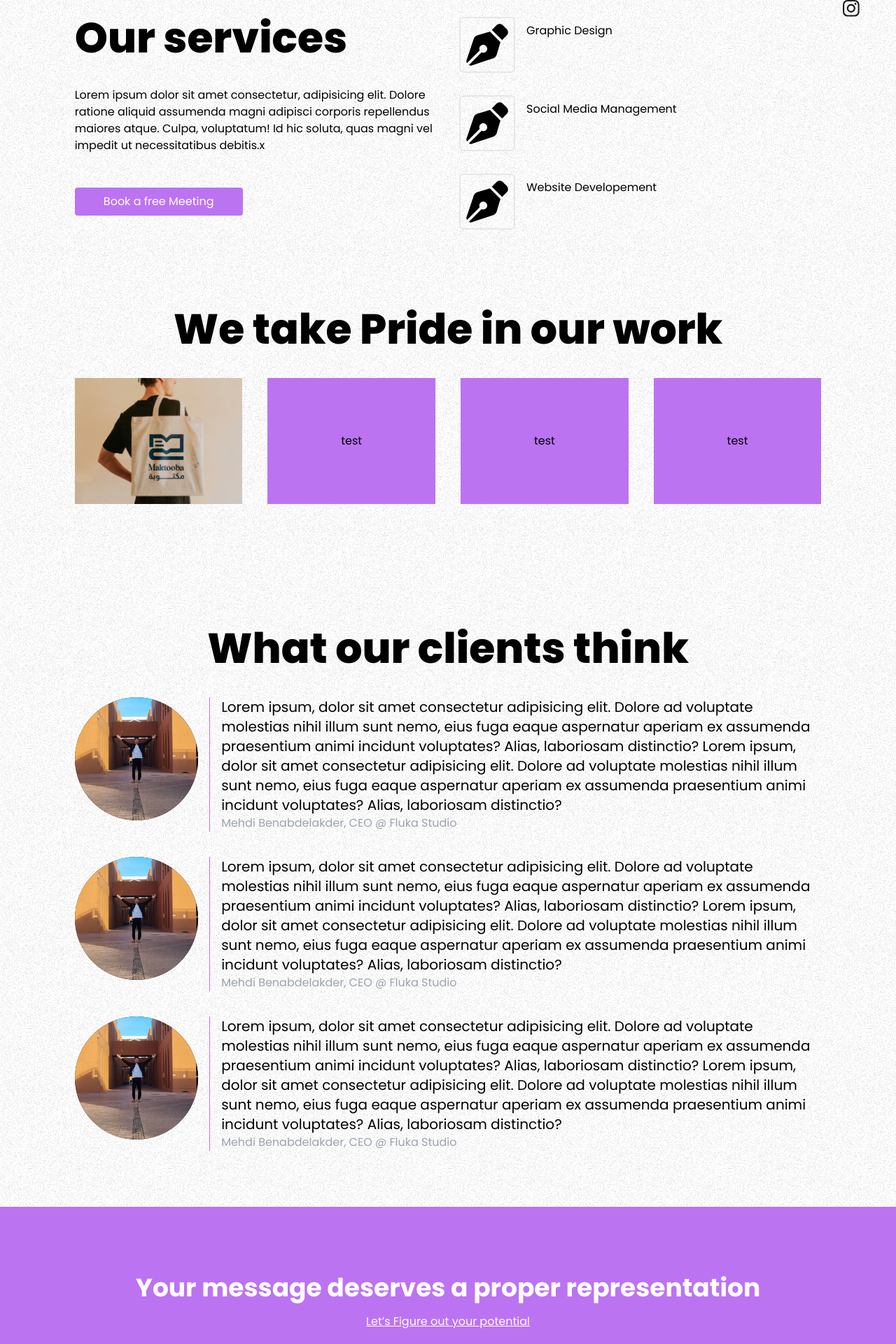
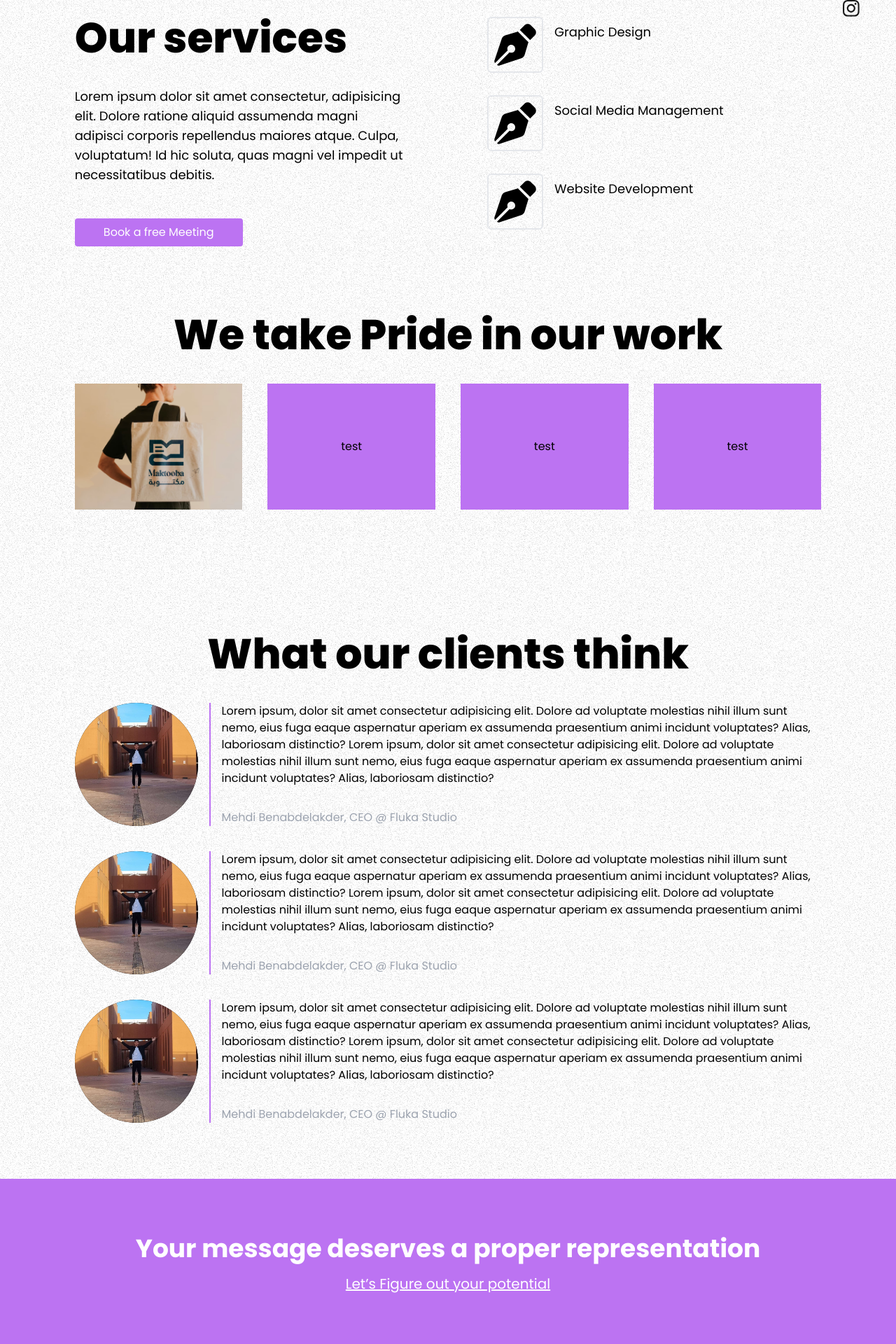
Before and after one commit to Mehdibenabdelkader/flukastudio, a React (Vite) app: page / in a window 1280 px wide. Shown: the part 720-2640 px from the top of the page at 70% size. Built offline with nearby package versions, Linux system fonts and the light colour scheme.

Commit message:
make the website responsive

```diff
--- a/src/components/CallToAction.tsx
+++ b/src/components/CallToAction.tsx
@@ -1,11 +1,17 @@
 export const CallToAction = () => {
     return (
-        <div className="bg-purple ">
-            <div className="flex flex-col justify-center ">
-                <h1 className="font-semibold text-4xl mt-24 mb-4  text-white">Your message deserves a proper representation</h1>
-                <a href="" className=" text-white mb-20 underline">Let’s Figure out your potential</a>
-            </div>
+      <div className="bg-purple py-16">
+        <div className="w-5/6 mx-auto flex flex-col items-center justify-center text-center text-white">
+          <h1 className="font-semibold text-3xl md:text-4xl mt-4 mb-4">
+            Your message deserves a proper representation
+          </h1>
+          <a
+            href="#"
+            className="text-white text-lg md:text-xl mb-4 underline hover:no-underline"
+          >
+            Let’s Figure out your potential
+          </a>
         </div>
-
+      </div>
     );
-};
+  };
--- a/src/components/Navbar.tsx
+++ b/src/components/Navbar.tsx
@@ -3,7 +3,7 @@ import flukastudio from "../assets/flukastudio.svg";
 export const Navbar = () => {
   return (
     <div>
-      <nav className="fixed top-8 p-4 rounded-md w-5/6 z-50 left-1/2 -translate-x-1/2 border-2 lg:backdrop-blur-sm">
+      <nav className="fixed top-8 p-4 rounded-md w-5/6 z-50 left-1/2 -translate-x-1/2 border-2 backdrop-blur-sm">
         <div className="container mx-auto flex items-center justify-between">
           <div className="flex-shrink-0">
             <a href="#" className="">
--- a/src/components/Projects.tsx
+++ b/src/components/Projects.tsx
@@ -2,11 +2,11 @@ import Maktooba from "../assets/projects/maktooba.png";
 
 export const Projects = () => {
   return (
-    <div className="w-5/6 mx-auto flex flex-col py-20 ">
-      <h1 className="font-black text-6xl pb-10 pt-4">We take Pride in our work</h1>
-      <div className="flex gap-9 justify-evenly">
+    <div className="w-5/6 mx-auto flex flex-col py-20 items-center">
+      <h1 className="font-black text-3xl lg:text-6xl pb-10 pt-4 text-center">We take Pride in our work</h1>
+      <div className="grid grid-cols-2 lg:grid-cols-4 gap-4 lg:gap-9 justify-center w-full">
         <button className="bg-purple flex-1">
-          <img src={Maktooba} alt="" />
+          <img src={Maktooba} alt="Project 1" />
         </button>
         <button className="bg-purple flex-1">
           test
--- a/src/components/Services.tsx
+++ b/src/components/Services.tsx
@@ -2,26 +2,29 @@ import Design from "../assets/Design.svg";
 
 export const Services = () => {
     return (
-      <div className=" w-5/6 mx-auto flex text-left pt-20 ">
-        <div className=" flex flex-col flex-1 ">
-            <h1 className="font-black text-6xl pb-10 pt-4">Our services</h1>
-            <p className="">Lorem ipsum dolor sit amet consectetur, adipisicing elit. Dolore ratione aliquid assumenda magni adipisci corporis repellendus maiores atque. Culpa, voluptatum! Id hic soluta, quas magni vel impedit ut necessitatibus debitis.x</p>
-            <button className="px-4 py-2 bg-purple text-white rounded w-60 mt-12">Book a free Meeting</button>
+      <div className="w-5/6 mx-auto flex flex-col md:flex-row text-left pt-20 gap-2 md:gap-28">
+        <div className="flex flex-col flex-1">
+          <h1 className="font-black text-6xl md:text-6xl pb-10 pt-4">Our services</h1>
+          <p className="text-base md:text-lg">
+            Lorem ipsum dolor sit amet consectetur, adipisicing elit. Dolore ratione aliquid assumenda magni adipisci corporis repellendus maiores atque. Culpa, voluptatum! Id hic soluta, quas magni vel impedit ut necessitatibus debitis.
+          </p>
+          <button className="self-start px-4 py-2 bg-purple text-white rounded w-60 mt-12">
+            Book a free Meeting
+          </button>
         </div>
-        <div className="flex-1 flex flex-col">
-            <div className="p-4 flex">
-                <img src={Design} alt="" className="rounded-md p-2 border-2 w-20 " />
-                <h1 className="mx-4 mt-2">Graphic Design</h1>
-            </div>
-            <div className="p-4 flex">
-                <img src={Design} alt="" className="rounded-md p-2 border-2 w-20" />
-                <h1 className="mx-4 mt-2" >Social Media Management</h1>
-            </div>
-            <div className="p-4 flex">
-                <img src={Design} alt="" className="rounded-md p-2 border-2 w-20" />
-                <h1 className="mx-4 mt-2">Website Developement</h1>
-            </div>
-
+        <div className="flex-1 flex flex-col mt-5 md:mt-0">
+          <div className="py-4 flex">
+            <img src={Design} alt="Graphic Design" className="rounded-md p-2 border-2 w-20" />
+            <h1 className="mx-4 mt-2 text-base md:text-lg">Graphic Design</h1>
+          </div>
+          <div className="py-4 flex">
+            <img src={Design} alt="Social Media Management" className="rounded-md p-2 border-2 w-20" />
+            <h1 className="mx-4 mt-2 text-base md:text-lg">Social Media Management</h1>
+          </div>
+          <div className="py-4 flex">
+            <img src={Design} alt="Website Development" className="rounded-md p-2 border-2 w-20" />
+            <h1 className="mx-4 mt-2 text-base md:text-lg">Website Development</h1>
+          </div>
         </div>
       </div>
     );
--- a/src/components/SocialMedia.tsx
+++ b/src/components/SocialMedia.tsx
@@ -4,15 +4,15 @@ import insta from "../assets/insta.svg";
 
 export const SocialMedia = () => {
   return (
-    <div className="fixed bottom-12 flex flex-col justify-center right-12 items-center">
+    <div className="hidden fixed bottom-12 md:flex flex-col justify-center right-12 items-center ">
       <button className="py-2 w-6">
-        <img src={x} alt="" />
+        <img src={x} alt="X" />
       </button>
       <button className="py-2 w-8">
-        <img src={linkedin} alt="" />
+        <img src={linkedin} alt="LinkedIn" />
       </button>
       <button className="py-2 w-6">
-        <img src={insta} alt="" />
+        <img src={insta} alt="Instagram" />
       </button>
     </div>
   );
--- a/src/components/Testimonials.tsx
+++ b/src/components/Testimonials.tsx
@@ -2,44 +2,44 @@ import client1 from "../assets/clients/client1.jpg";
 
 export const Testimonials = () => {
     return (
-    <div className="w-5/6 mx-auto flex flex-col py-20 ">
-      <h1 className="font-black text-6xl pb-10 pt-4">What our clients think</h1>
-      <div className="flex gap-9 justify-evenly flex-col">
-        <div className="flex gap-4">
-            <div className="w-44 shrink-0">
-                <img src={client1} alt="" className="bg-black rounded-full aspect-square" />
+      <div className="w-5/6 mx-auto flex flex-col py-20 items-center">
+        <h1 className="font-black text-3xl lg:text-6xl pb-10 pt-4 text-center">What our clients think</h1>
+        <div className="flex flex-col gap-9 justify-center w-full">
+          <div className="flex flex-col md:flex-row gap-4">
+            <div className="w-24 md:w-44 shrink-0 mx-auto md:mx-0">
+              <img src={client1} alt="Client 1" className="bg-black rounded-full aspect-square" />
             </div>
-
-            <div className="bg-purple w-2 "></div>
-            <div className="text-left  flex flex-col">
-                <p className="text-xl">Lorem ipsum, dolor sit amet consectetur adipisicing elit. Dolore ad voluptate molestias nihil illum sunt nemo, eius fuga eaque aspernatur aperiam ex assumenda praesentium animi incidunt voluptates? Alias, laboriosam distinctio? Lorem ipsum, dolor sit amet consectetur adipisicing elit. Dolore ad voluptate molestias nihil illum sunt nemo, eius fuga eaque aspernatur aperiam ex assumenda praesentium animi incidunt voluptates? Alias, laboriosam distinctio?</p>
-                <p className="text-gray-400  mt-auto"> Mehdi Benabdelakder, CEO @ Fluka Studio</p>
+            <div className="bg-purple w-full md:w-2"></div>
+            <div className="text-left flex flex-col">
+              <p className="text-base">
+                Lorem ipsum, dolor sit amet consectetur adipisicing elit. Dolore ad voluptate molestias nihil illum sunt nemo, eius fuga eaque aspernatur aperiam ex assumenda praesentium animi incidunt voluptates? Alias, laboriosam distinctio? Lorem ipsum, dolor sit amet consectetur adipisicing elit. Dolore ad voluptate molestias nihil illum sunt nemo, eius fuga eaque aspernatur aperiam ex assumenda praesentium animi incidunt voluptates? Alias, laboriosam distinctio?
+              </p>
+              <p className="text-gray-400 mt-auto pt-4">Mehdi Benabdelakder, CEO @ Fluka Studio</p>
             </div>
-
           </div>
-        <div className="flex gap-4 ">
-            <div className="w-44 shrink-0">
-                <img src={client1} alt="" className="bg-black rounded-full aspect-square" />
+          <div className="flex flex-col md:flex-row gap-4">
+            <div className="w-24 md:w-44 shrink-0 mx-auto md:mx-0">
+              <img src={client1} alt="Client 2" className="bg-black rounded-full aspect-square" />
             </div>
-
-            <div className="bg-purple w-2 "></div>
-            <div className="text-left  flex flex-col">
-                <p className="text-xl ">Lorem ipsum, dolor sit amet consectetur adipisicing elit. Dolore ad voluptate molestias nihil illum sunt nemo, eius fuga eaque aspernatur aperiam ex assumenda praesentium animi incidunt voluptates? Alias, laboriosam distinctio? Lorem ipsum, dolor sit amet consectetur adipisicing elit. Dolore ad voluptate molestias nihil illum sunt nemo, eius fuga eaque aspernatur aperiam ex assumenda praesentium animi incidunt voluptates? Alias, laboriosam distinctio?</p>
-                <p className="text-gray-400  mt-auto"> Mehdi Benabdelakder, CEO @ Fluka Studio</p>
+            <div className="bg-purple w-full md:w-2"></div>
+            <div className="text-left flex flex-col">
+              <p className="text-base">
+                Lorem ipsum, dolor sit amet consectetur adipisicing elit. Dolore ad voluptate molestias nihil illum sunt nemo, eius fuga eaque aspernatur aperiam ex assumenda praesentium animi incidunt voluptates? Alias, laboriosam distinctio? Lorem ipsum, dolor sit amet consectetur adipisicing elit. Dolore ad voluptate molestias nihil illum sunt nemo, eius fuga eaque aspernatur aperiam ex assumenda praesentium animi incidunt voluptates? Alias, laboriosam distinctio?
+              </p>
+              <p className="text-gray-400 mt-auto pt-4">Mehdi Benabdelakder, CEO @ Fluka Studio</p>
             </div>
-
           </div>
-        <div className="flex gap-4 ">
-            <div className="w-44 shrink-0">
-                <img src={client1} alt="" className="bg-black rounded-full aspect-square" />
+          <div className="flex flex-col md:flex-row gap-4">
+            <div className="w-24 md:w-44 shrink-0 mx-auto md:mx-0">
+              <img src={client1} alt="Client 3" className="bg-black rounded-full aspect-square" />
             </div>
-
-            <div className="bg-purple w-2 "></div>
-            <div className="text-left  flex flex-col">
-                <p className="text-xl">Lorem ipsum, dolor sit amet consectetur adipisicing elit. Dolore ad voluptate molestias nihil illum sunt nemo, eius fuga eaque aspernatur aperiam ex assumenda praesentium animi incidunt voluptates? Alias, laboriosam distinctio? Lorem ipsum, dolor sit amet consectetur adipisicing elit. Dolore ad voluptate molestias nihil illum sunt nemo, eius fuga eaque aspernatur aperiam ex assumenda praesentium animi incidunt voluptates? Alias, laboriosam distinctio?</p>
-                <p className="text-gray-400  mt-auto"> Mehdi Benabdelakder, CEO @ Fluka Studio</p>
+            <div className="bg-purple w-full md:w-2"></div>
+            <div className="text-left flex flex-col">
+              <p className="text-base">
+                Lorem ipsum, dolor sit amet consectetur adipisicing elit. Dolore ad voluptate molestias nihil illum sunt nemo, eius fuga eaque aspernatur aperiam ex assumenda praesentium animi incidunt voluptates? Alias, laboriosam distinctio? Lorem ipsum, dolor sit amet consectetur adipisicing elit. Dolore ad voluptate molestias nihil illum sunt nemo, eius fuga eaque aspernatur aperiam ex assumenda praesentium animi incidunt voluptates? Alias, laboriosam distinctio?
+              </p>
+              <p className="text-gray-400 mt-auto pt-4">Mehdi Benabdelakder, CEO @ Fluka Studio</p>
             </div>
-
           </div>
         </div>
       </div>
```
Also changed, not shown: src/components/Footer.tsx (+12 -11 lines). Lines whose indentation alone changed are shown as unchanged.
